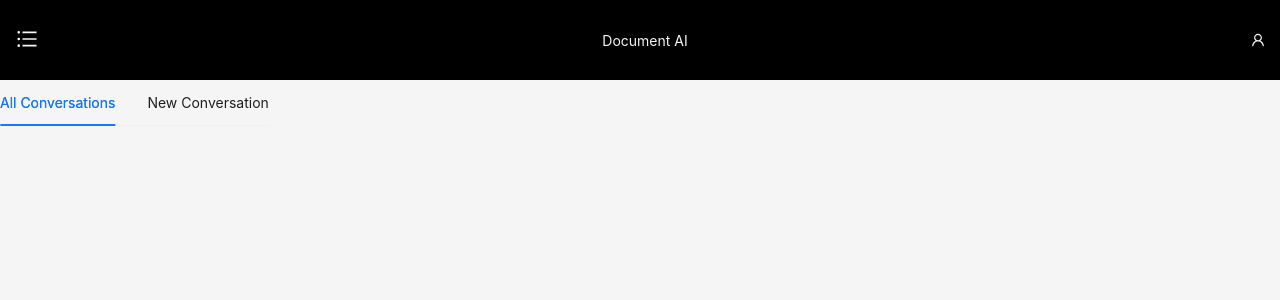
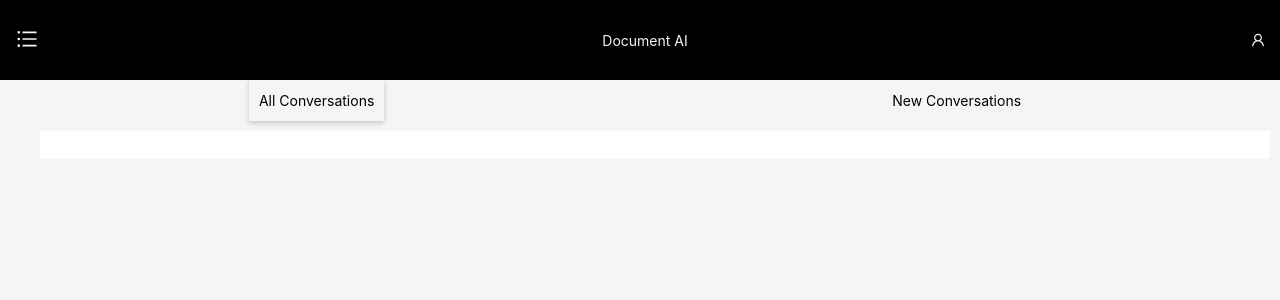
Before and after one commit to Ryand1234/Doc_Analyzer, a Next.js app in the folder doc_analyzer/: page / in a window 1280 px wide. Shown: the top 300 px of the page. Built offline with nearby package versions, Linux system fonts and the light colour scheme.

Commit message:
more ui fixes

```diff
--- a/doc_analyzer/app/globals.css
+++ b/doc_analyzer/app/globals.css
@@ -38,3 +38,13 @@ h1, h2, h3, h4, h5, h6 {
   font-size: revert;
   font-weight: revert;
 }
+
+.selected-tab {
+  box-shadow: 0 2px 5px rgba(0, 0, 0, 0.2); /* Add box shadow to the underline */
+  padding: 10px;
+}
+
+
+.not-selected-tab {
+  padding: 10px
+}
--- a/doc_analyzer/app/layout/chatbox.tsx
+++ b/doc_analyzer/app/layout/chatbox.tsx
@@ -19,7 +19,7 @@ export default function ChatBox({ messages }: MenuProps) {
             <Content id={"message-section"}
         ref={messagesContainerRef}
         style={{
-        height: '75vh',
+        height: '70vh',
         overflowY: 'auto',}}>
                 {messages.map((element, index) => (
                         <Message key={index} hide={element.hide} message={element.message} user={element.user} />
--- /dev/null
+++ b/doc_analyzer/app/layout/convo-element.tsx
@@ -0,0 +1,33 @@
+import { Breadcrumb, Layout, theme } from 'antd';
+interface ConvoData {
+  id: string
+  text: string
+  onClick: any | null
+  description: string
+}
+export default function  Card(data: ConvoData) {
+    const {
+      token: { colorBgContainer, borderRadiusLG },
+    } = theme.useToken();
+    return (
+        <li
+        id={data.id}
+        style={{
+            marginRight: '10px',
+            paddingLeft: '5px',
+            paddingRight: '5px',
+            color: 'black',
+            textAlign: 'center',
+            background: colorBgContainer,
+            cursor: 'pointer',
+            overflow: 'hidden',
+            whiteSpace: 'nowrap',
+            textOverflow: 'ellipsis',
+            lineHeight: '2em'
+          }}
+          onClick={() => data.onClick(data.id)}
+          >
+            <p>{data.text}</p>
+        </li>
+    )
+}
--- a/doc_analyzer/app/new-conversation.tsx
+++ b/doc_analyzer/app/new-conversation.tsx
@@ -23,9 +23,13 @@ const suffix = (
   />
 );
 
-const NewConversation: React.FC = () => {
+interface NewConversationProps {
+  convoId: string;
+  setConvoId: (convo: string) => void;
+}
+
+const NewConversation: React.FC<NewConversationProps> = ({ convoId, setConvoId }) => {
   const router = useRouter();
-  const [convoId, setConvoId] = useState<string>("");
   const [inputValue, setInputValue] = useState('')
   const [hold, setHold] = useState(false);
 
@@ -34,10 +38,36 @@ const NewConversation: React.FC = () => {
 
     // Filter keys that start with "message-"
     const filteredKeys = allKeys.filter((key) => key.startsWith('conversation-') && key !== convoId);
-    console.log(filteredKeys);
-    if (filteredKeys.length >= 3) {
+    console.log('Old: ', filteredKeys, convoId)
+
+    if (filteredKeys.length >= 3 && convoId == "") {
       toast.error(`Sessions exhausted. You have ${filteredKeys.length} sessions.`)
-      router.push('/information');
+      router.push('/settings');
+      return;
+    }
+    if (convoId == "") {
+      setMessages([
+        {
+          "user": "Bot",
+          "hide": false,
+          "message": "Hi User!, Thanks for uploading the doc. You can ask questions on the doc now ;)"
+        }
+      ])
+      setSummary("");
+      toast.success('New Conversation Started!');
+    } else {
+      let key = `${convoId}`;
+      const conversationString = localStorage.getItem(key)
+      console.log("K: ", key)
+      if (conversationString === null) {
+        toast.error("Conversation not found")
+        localStorage.removeItem(key)
+        return;
+      }
+      const conversation = JSON.parse(conversationString)
+      setMessages([...conversation.messages]);
+      setSummary(conversation.summary);
+      toast.success('Conversation Resumed!');
     }
   }, [router, convoId])
 
@@ -59,6 +89,7 @@ const NewConversation: React.FC = () => {
       }
     ])
     setSummary("");
+    setConvoId("");
     toast.success('New Conversation Started!');
   }
 
@@ -78,7 +109,6 @@ const NewConversation: React.FC = () => {
     ])
     setSummary("");
     toast.success('Conversation Restarted!');
-    setConvoId("");
   }
 
   const resumeConversation = (uuid: string) => {
@@ -196,8 +226,8 @@ const NewConversation: React.FC = () => {
 
 
   return (
-    <div>
-      <Layout style={{  }}>
+    <div style={{ top: '10px', position: 'relative', color: 'black' }}>
+      <Layout style={{}}>
         {messages.length == 1 ? (
           <div style={{
             overflow: 'auto',
--- a/doc_analyzer/app/old-converstation.tsx
+++ b/doc_analyzer/app/old-converstation.tsx
@@ -1,10 +1,13 @@
 "use client";
 import React, { useEffect, useState } from 'react';
-import { Layout, Button, message } from 'antd';
+import ConvoElement from './layout/convo-element';
 import { useRouter } from 'next/navigation';
 
+interface OldConversationSchema {
+  setConversationId: any
+}
 
-const OldConversation: React.FC = () => {
+const OldConversation: React.FC<OldConversationSchema> = ({setConversationId}) => {
   const router = useRouter();
   const [conversations, setConversations] = useState<Array<string>>([])
 
@@ -14,14 +17,16 @@ const OldConversation: React.FC = () => {
     // Filter keys that start with "message-"
     const filteredKeys = allKeys.filter((key) => key.startsWith('conversation-'));
     console.log(filteredKeys);
+    filteredKeys.push("")
     setConversations([...filteredKeys]);
   }, [router]);
   return (
-    <div>
+    <div style={{top: '10px', position: 'relative', color: 'black'}}>
         <ul>
         {
             conversations.map((conversation, index) =>(
-                <li key={index}>{conversation}</li>
+                <ConvoElement key={index} id={conversation} text={conversation}
+                description={conversation} onClick={setConversationId} />
             ))
         }
         </ul>
--- a/doc_analyzer/app/page.tsx
+++ b/doc_analyzer/app/page.tsx
@@ -1,7 +1,5 @@
 "use client";
-import React from 'react';
-import { Tabs } from 'antd';
-import type { TabsProps } from 'antd';
+import React, { useState } from 'react';
 import NewConversation from './new-conversation';
 import OldConversation from './old-converstation';
 
@@ -9,27 +7,26 @@ import { Layout } from 'antd';
 import { BarsOutlined, UserOutlined } from '@ant-design/icons';
 import { Toaster } from "react-hot-toast";
 import { useRouter } from 'next/navigation';
-const items: TabsProps['items'] = [
-  {
-    key: '1',
-    label: 'All Conversations',
-    children: <OldConversation />
-  },
-  {
-    key: '2',
-    label: 'New Conversation',
-    children: <NewConversation />,
-  },
-];
 const App: React.FC = () => {
+  const [convoId, setConvoId] = useState<string>("");
 
-const router = useRouter();
+  const router = useRouter();
 
 
-const goSettings = () => {
-  router.push("/settings")
-}
+  const goSettings = () => {
+    router.push("/settings")
+  }
+  const [selectedTab, setSelectedTab] = useState(1);
 
+  const handleTabChange = (tabNumber: number) => {
+    setSelectedTab(tabNumber);
+  };
+
+  const setConvo = (convo: string) => {
+    console.log('Set convo:', convo)
+    setConvoId(convo);
+    setSelectedTab(2);
+  }
   return (
 
     <Layout>
@@ -47,7 +44,7 @@ const goSettings = () => {
         }}
       >
         <div style={{ marginLeft: '15px', fontSize: '1.5rem' }}>
-          <BarsOutlined  onClick={goSettings} />
+          <BarsOutlined onClick={goSettings} />
         </div>
         <div style={{ flex: 1, textAlign: 'center' }}>Document AI</div>
         <div style={{ marginRight: '15px' }}>
@@ -57,9 +54,19 @@ const goSettings = () => {
       </div>
       <div style={{
         top: '10%',
-        position: 'absolute'
+        position: 'absolute',
+        width: '100%',
       }}>
-        <Tabs defaultActiveKey="1" items={items} />
+
+        <div style={{
+          color: 'black',
+          justifyContent: 'space-around',
+          display: 'flex'
+        }}>
+          <button className={selectedTab === 1 ? 'selected-tab' : 'not-selected-tab'} onClick={() => handleTabChange(1)}>All Conversations</button>
+          <button className={selectedTab === 2 ? 'selected-tab' : 'not-selected-tab'} onClick={() => handleTabChange(2)}>New Conversations</button>
+        </div>
+        {selectedTab === 1 ? <OldConversation setConversationId={setConvo} /> : <NewConversation convoId={convoId} setConvoId={setConvoId} />}
       </div>
     </Layout>
   )
```
